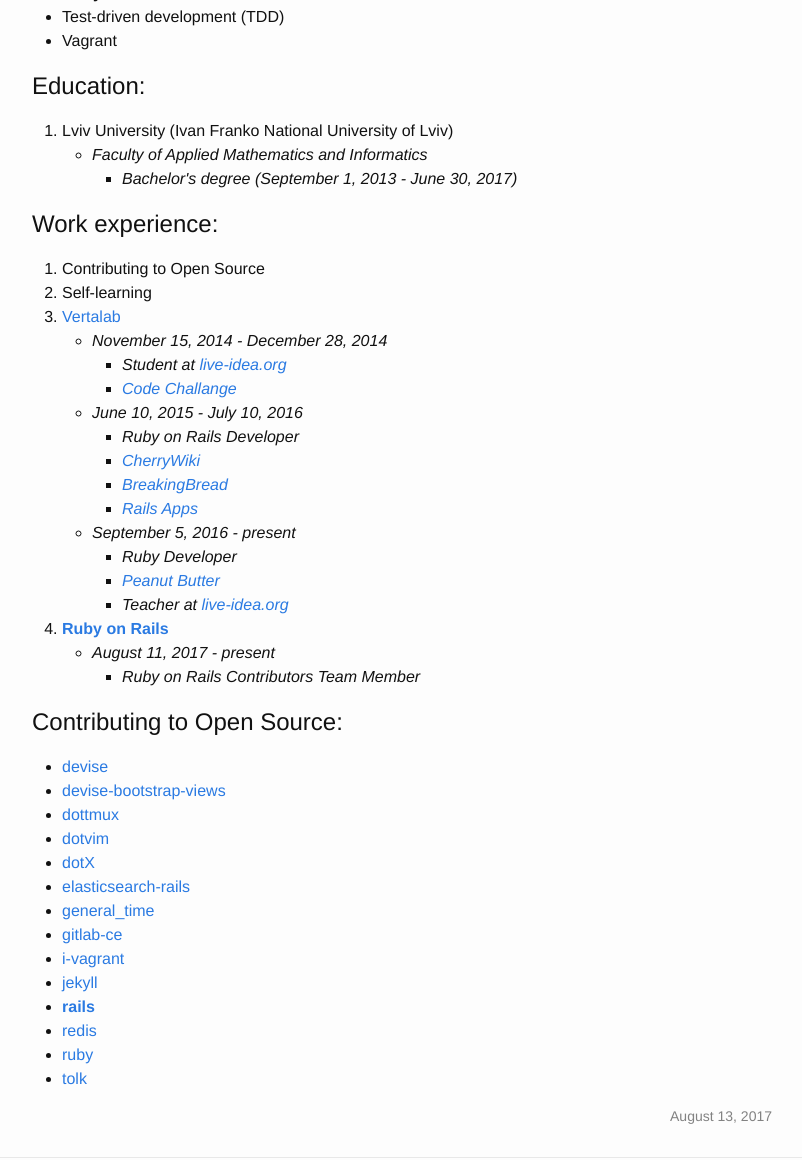
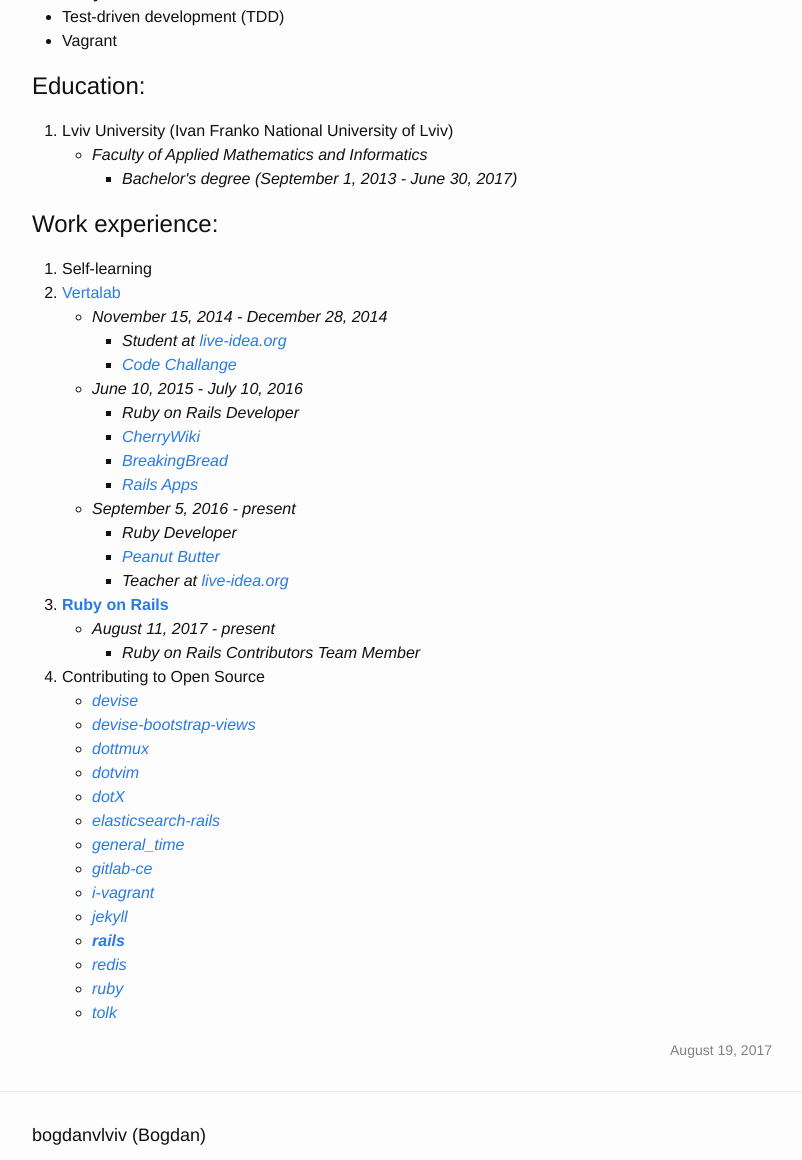
Before and after one commit to crowdpro3/bogdanvlviv.github.io, a Jekyll site: the page built from resume.html, in a window 1280 px wide and 1400 px high, scrolled down 1013 px, cut to the strip 0-1160 px from the top of the window. Shown: the whole strip, without its empty margins (238-1040 px from the left). Built offline with Jekyll 4.4.1, drawn with Linux system fonts in a browser that asks for light colours.

Commit message:
Update resume

```diff
--- a/_sass/bogdanvlviv/_layout.scss
+++ b/_sass/bogdanvlviv/_layout.scss
@@ -61,9 +61,6 @@
     }
   }
 
-  ul.open-source-details {
-  }
-
   .resume-meta {
     font-size: $small-font-size;
     color: $grey-color;
--- a/resume.html
+++ b/resume.html
@@ -87,9 +87,6 @@
   <h2 class="title">Work experience:</h2>
   <ol class="work-experience-details">
     <li>
-      Contributing to Open Source
-    </li>
-    <li>
       Self-learning
     </li>
     <li>
@@ -130,12 +127,11 @@
             <li>Ruby on Rails Contributors Team Member</li>
           </ul>
         </li>
+      </ul>
+    </li>
+    <li>
+      Contributing to Open Source
       <ul>
-    </li>
-  </ol>
-
-  <h2 class="title">Contributing to Open Source:</h2>
-  <ul class="open-source-details">
         <li><a href="https://github.com/plataformatec/devise/commits/master?author=bogdanvlviv" target="_blank">devise</a></li>
         <li><a href="https://github.com/hisea/devise-bootstrap-views/commits?author=bogdanvlviv" target="_blank">devise-bootstrap-views</a></li>
         <li><a href="https://github.com/bogdanvlviv/dottmux" target="_blank">dottmux</a></li>
@@ -151,6 +147,8 @@
         <li><a href="https://github.com/ruby/ruby/pulls?utf8=%E2%9C%93&q=author%3Abogdanvlviv" target="_blank">ruby</a></li>
         <li><a href="https://github.com/tolk/tolk/commits/master?author=bogdanvlviv" target="_blank">tolk</a></li>
       </ul>
+    </li>
+  </ol>
 
-  <span class="resume-meta" title="Updated at"><time itemprop="dateUpdated">August 13, 2017</time></span>
+  <span class="resume-meta" title="Updated at"><time itemprop="dateUpdated">August 19, 2017</time></span>
 </div>
```
Lines whose indentation alone changed are shown as unchanged.
